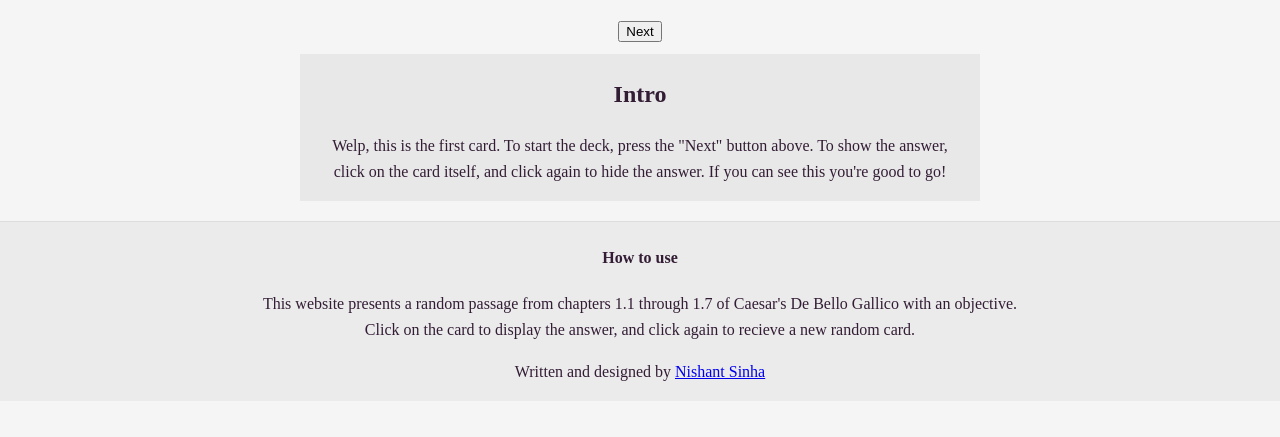
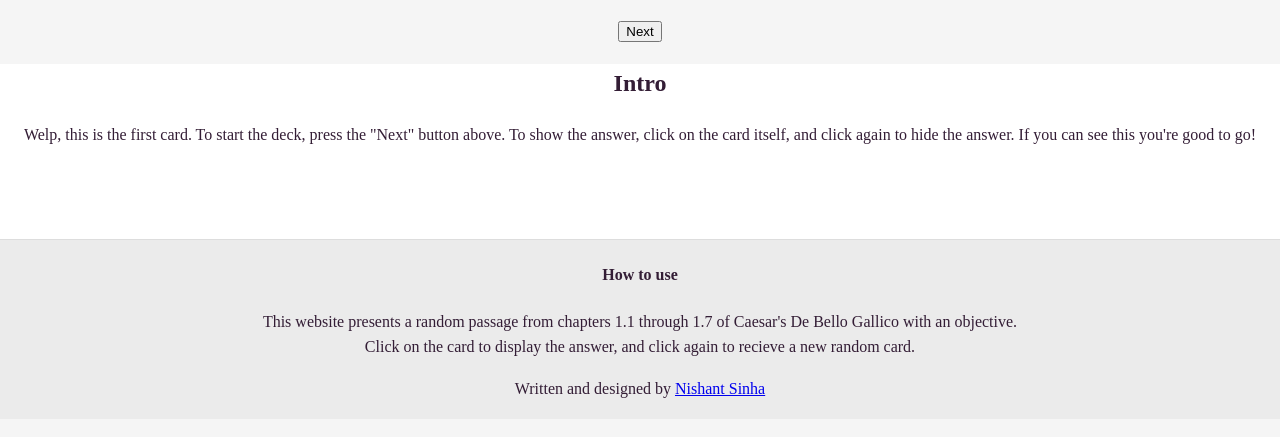
Before and after one commit to Nishnha/Cards, a plain HTML site: page index.html in a window 1280 px wide. Shown: the part 127-564 px from the top of the page. Drawn offline with nearby package versions, Linux system fonts and the light colour scheme.

Commit message:
Visual update

```diff
--- a/desktop.css
+++ b/desktop.css
@@ -18,12 +18,10 @@ li {
 }
 
 .card {
-    margin: 10px auto;
-    max-width: 50%;
-    margin-bottom: 20px;
-    padding: 0;
-    background-color: rgba(221, 221, 221, 0.52);
-    padding: 1px 20px;
+    margin: 0 auto;
+    min-width: 300px;
+    min-height: 175px;
+    background-color: #FFF;
 }
 
 .hidden {
@@ -31,7 +29,7 @@ li {
 }
 
 .footer {
-    border-top: solid 1px #dddddd;
+    border-top: solid 1px #DDD;
     padding: 1px;
     background-color: #ebebeb;
 }
```
